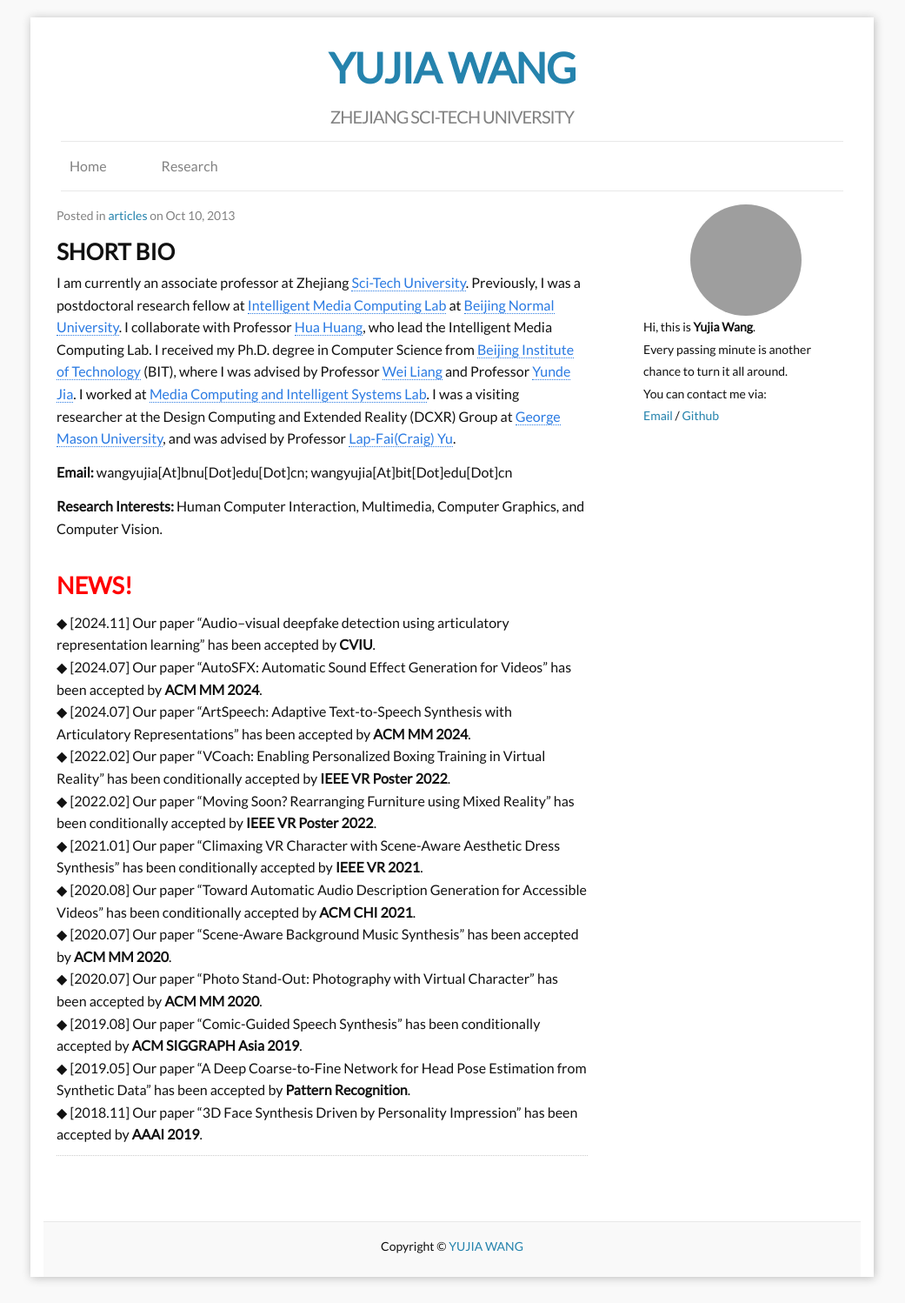
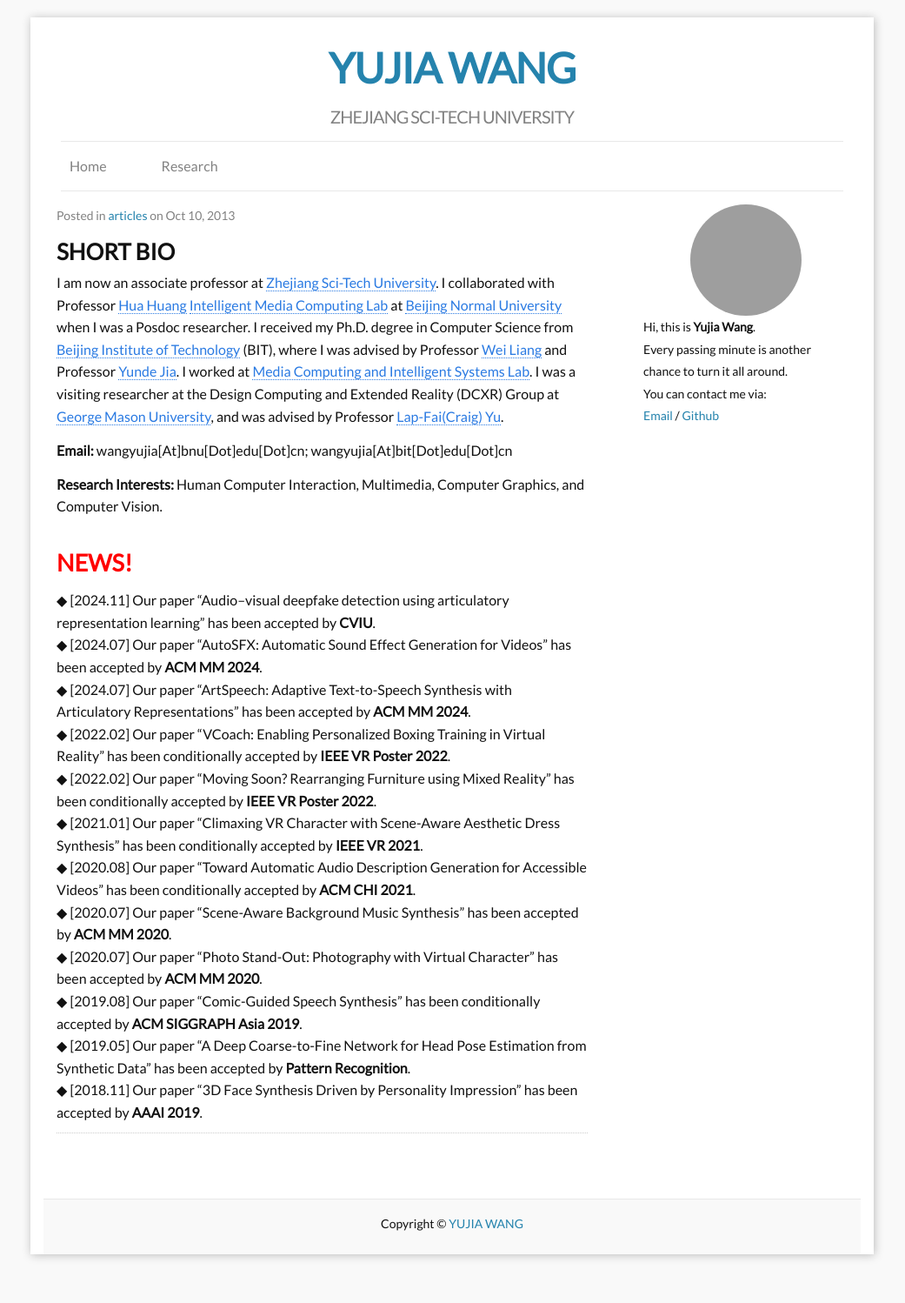
Before and after one commit to bitwangyujia/research, a Jekyll site: the page built from _posts/2013-10-10-milu.md, in a window 1280 px wide. Shown: the whole page at 87% size, without its empty margins (120-1161 px from the left). Built offline with Jekyll 4.4.1, drawn with Linux system fonts in a browser that asks for light colours; after the commit the page ends 1472 px from its top, so only the background shows below that; grey boxes are pictures that could not be loaded.

Commit message:
Update 2013-10-10-milu.md

```diff
--- a/_posts/2013-10-10-milu.md
+++ b/_posts/2013-10-10-milu.md
@@ -12,10 +12,8 @@
 
 ### **SHORT BIO**
 
-I am currently an associate professor at Zhejiang [Sci-Tech University](https://www.zstu.edu.cn/index.htm).
-Previously, I was a postdoctoral research fellow at [Intelligent Media Computing Lab](https://vmcl.bnu.edu.cn/)
-at [Beijing Normal University](https://www.bnu.edu.cn/).
-I collaborate with Professor [Hua Huang](https://vmcl.bnu.edu.cn/group/teacher/teacher01.html), who lead the Intelligent Media Computing Lab.
+I am now an associate professor at [Zhejiang Sci-Tech University](https://www.zstu.edu.cn/). I collaborated with Professor [Hua Huang](https://vmcl.bnu.edu.cn/group/teacher/teacher01.html) [Intelligent Media Computing Lab](https://vmcl.bnu.edu.cn/)
+at [Beijing Normal University](https://www.bnu.edu.cn/) when I was a Posdoc researcher.
 I received my Ph.D. degree in Computer Science from [Beijing Institute of Technology](http://www.bit.edu.cn/) (BIT),
  where I was advised by Professor [Wei Liang](https://liangwei-bit.github.io/web/)
 and Professor [Yunde Jia](http://iitlab.bit.edu.cn/mcislab/~jiayunde/).
```
